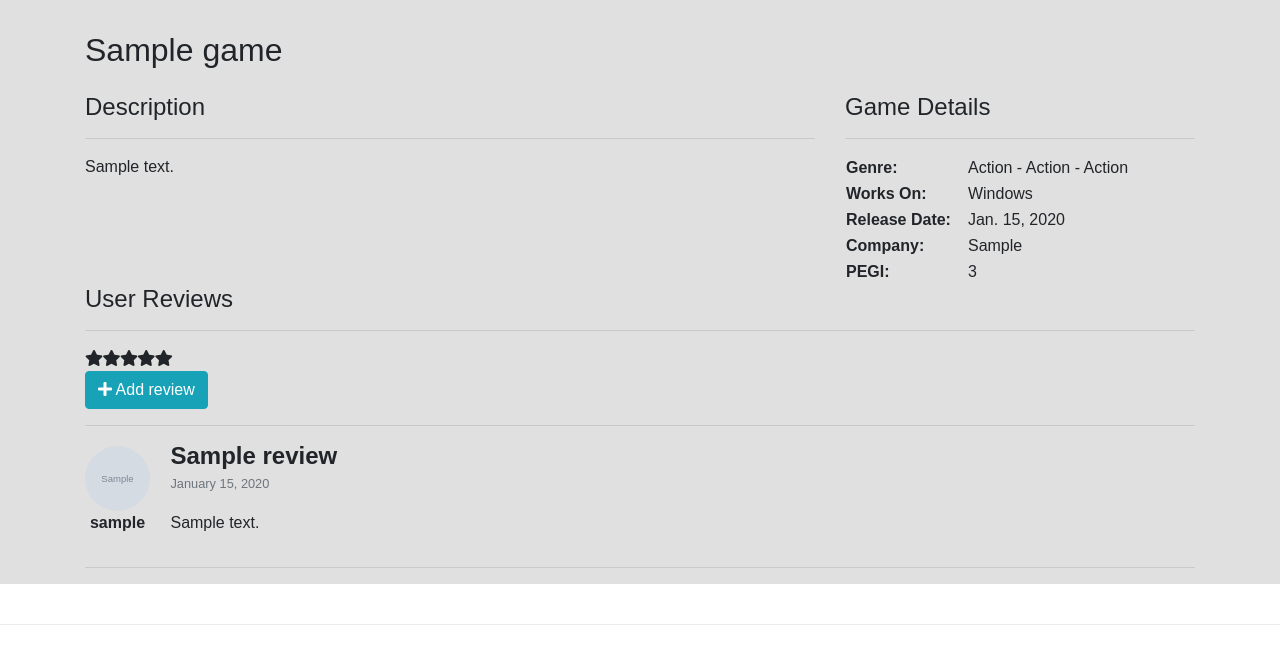
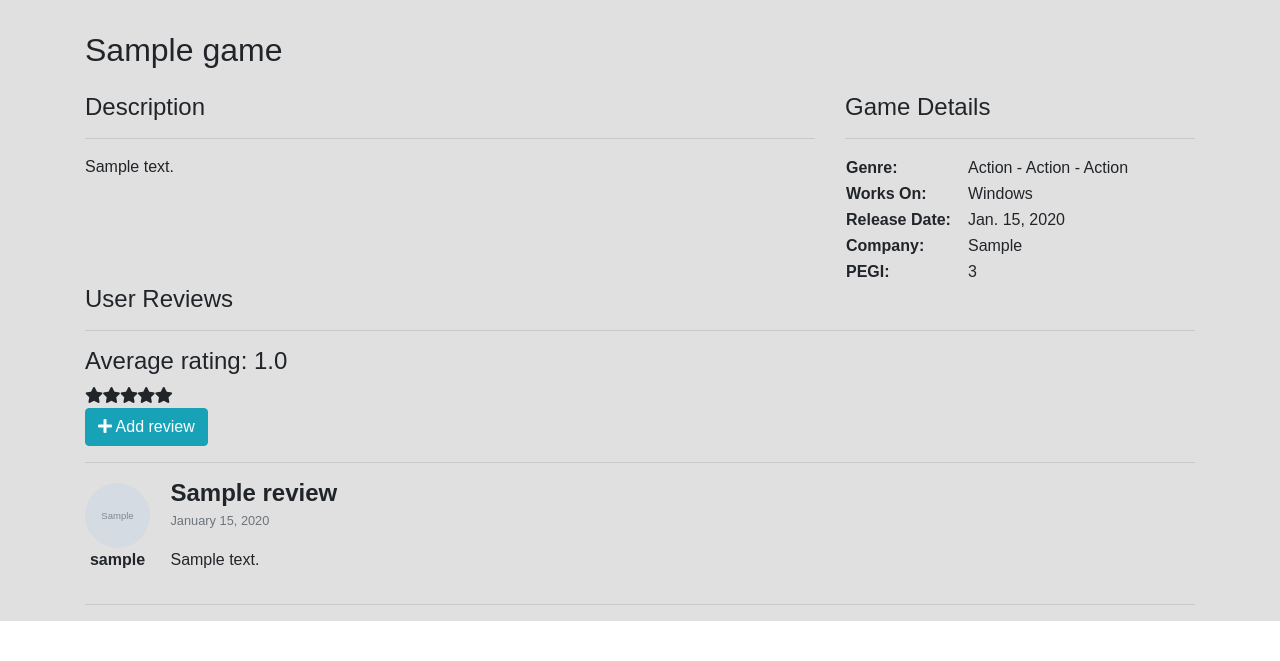
Before and after one commit to marty-wickham/milestone-project4, a Django app: page /products/1/ in a window 1280 px wide. Shown: the part 617-1278 px from the top of the page. Run offline with Django 3.2, Linux system fonts and the light colour scheme; tables that the repository leaves empty hold one stand-in row (values such as "Sample post"); grey boxes marked "Sample" are stand-in pictures; some libraries are stand-ins or nearby versions.

Commit message:
Added functonality for average score and review form

```diff
--- a/accounts/views.py
+++ b/accounts/views.py
@@ -25,7 +25,8 @@ def register(request):
 
 @login_required
 def profile(request):
-    """A view that displays the profile page of a logged in user"""
+    """A view that displays the profile page of a logged in user and allows
+    them to edit change their profile picture, username and email"""
     if request.method == 'POST':
         u_form = UserUpdateForm(request.POST, instance=request.user)
         p_form = ProfileUpdateForm(request.POST,
--- a/products/forms.py
+++ b/products/forms.py
@@ -7,3 +7,4 @@ class ReviewForm(forms.ModelForm):
     class Meta:
         model = Review
         fields = ('rating', 'title', 'content')
+        widgets = {'rating': forms.HiddenInput()}
--- a/products/models.py
+++ b/products/models.py
@@ -59,12 +59,16 @@ class Review(models.Model):
     """Model migration design for reviews"""
     STAR_CHOICES = [(i, i) for i in range(1, 6)]
 
-    game = models.ForeignKey(Game, null=False, on_delete=models.CASCADE)
-    user = models.ForeignKey(User, null=False, on_delete=models.CASCADE)
     title = models.CharField(max_length=40, null=False)
     content = models.TextField()
     date_posted = models.DateTimeField(default=timezone.now)
     rating = models.IntegerField(choices=STAR_CHOICES, blank=False)
+    game = models.ForeignKey(Game, related_name="reviews",
+                                on_delete=models.CASCADE,
+                                related_query_name="review", null=True)
+    user = models.ForeignKey(User, related_name="reviews",
+                             on_delete=models.CASCADE,
+                             related_query_name="review", null=True)
 
     def __str__(self):
         return self.title
--- a/products/templates/products/game-details.html
+++ b/products/templates/products/game-details.html
@@ -68,6 +68,7 @@
                 <hr>
             </div>
             <div class="col-12">
+                <h4>Average rating: {{ avg_rating }}</h4>
                 <div id="star-container">
                     <div id="star1" class="box">
                         <i class="fas fa-star"></i>
@@ -131,7 +132,7 @@
 	aria-labelledby="myLargeModalLabel" aria-hidden="true">
 	<div class="modal-dialog modal-lg" role="document">
 		<div class="modal-content">
-			<iframe width="100%" height="506" src="https://www.youtube.com/embed/Cr3TCWPlDrw" frameborder="0"
+			<iframe width="100%" height="506" src="{{ game.video_url }}" frameborder="0"
 				allow="accelerometer; autoplay; encrypted-media; gyroscope; picture-in-picture"
 				allowfullscreen></iframe>
 		</div>
--- a/products/views.py
+++ b/products/views.py
@@ -23,17 +23,29 @@ def game_details(request, pk):
     reviews = Review.objects.filter(game=game)
 
     if request.method == 'POST':
-        review_form = ReviewForm(request.POST, instance=request.game)
+        review_form = ReviewForm(request.POST)
 
         if review_form.is_valid():
-            review_form.save()
+            review = review_form.save(commit=False)
+            review.user = request.user
+            review.game = game
+            review.save()
             messages.success(request, f'Your review has been created!')
-            return redirect('game_details')
+            return redirect('game_details', game.pk)
     else:
         review_form = ReviewForm()
 
+        review_count = game.reviews.count()
+        sum = 0
+        avg_rating = 0
+        if review_count > 0:
+            for rating in game.reviews.values("rating"):
+                sum += rating["rating"]
+            avg_rating = sum / review_count
+
     return render(request, 'products/game-details.html', {
-        'game': game,
-        'reviews': reviews,
-        'review_form': review_form
-    })
+                                                            'game': game,
+                                                            'reviews': reviews,
+                                                            'review_form': review_form,
+                                                            'avg_rating': avg_rating
+                                                        })
--- a/static/js/script.js
+++ b/static/js/script.js
@@ -30,8 +30,6 @@ $(document).ready(function() {
         $("#star2").addClass("highlight");
         $("#star3").addClass("highlight");
         $("#star5").removeClass("highlight");
-
-
     });
 
     $("#star5").mouseenter(function() {
@@ -50,11 +48,17 @@ $(document).ready(function() {
         $("#star5").removeClass("highlight");
     })
 
+    display = false;
+
     $("#add-review").click(function() {
-        $("#review-form").removeClass("hide");
 
-        if (display === true) {
+        if (display === false) {
+            $("#review-form").removeClass("hide");
+            display = true;
+        }
+        else  {
             $("#review-form").addClass("hide");
+            display = false;
         }
 
     });
```
Also changed, not shown: products/migrations/0003_auto_20200422_2043.py (added).
